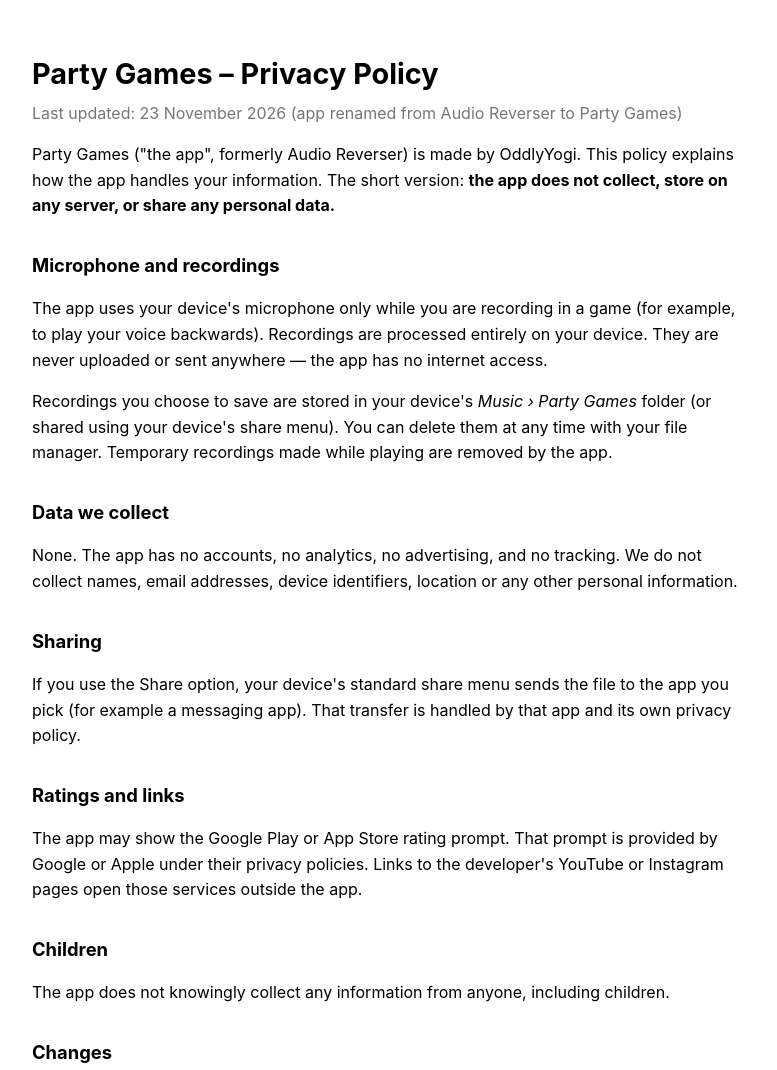
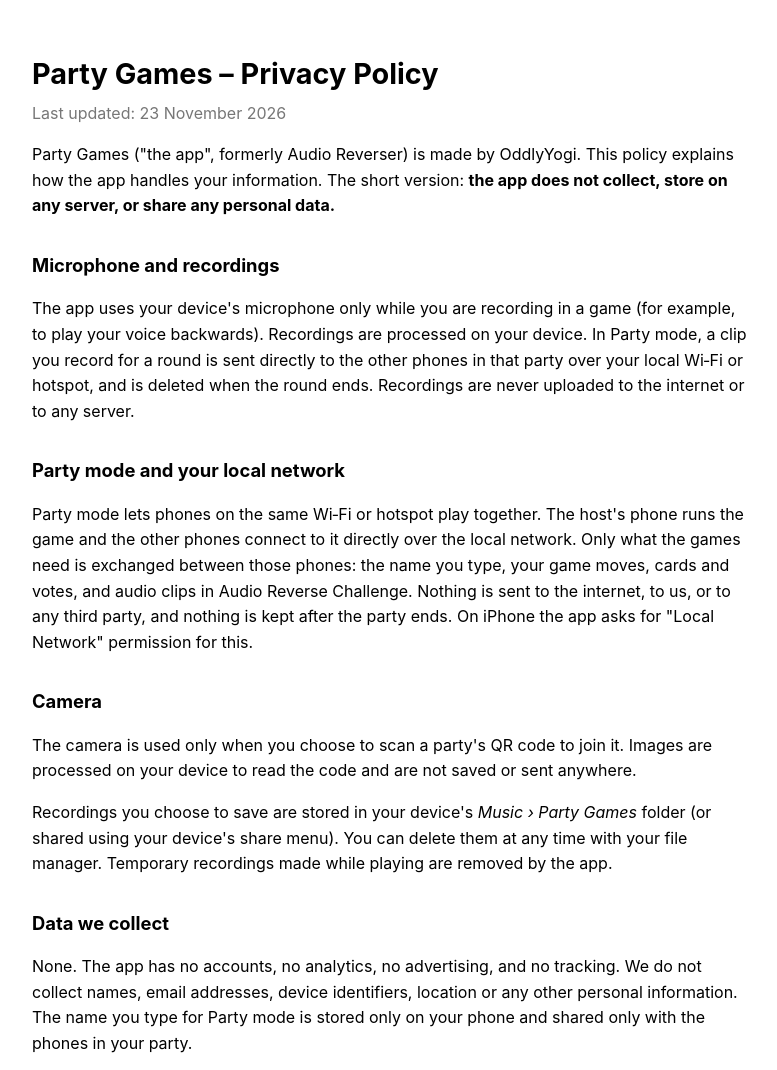
Before and after one commit to oddlyyogi/audio-reverser, a plain HTML site: page privacy-policy.html in a window 1280 px wide. Shown: the top 1070 px of the page, without its empty margins (248-1025 px from the left). Drawn offline with Linux system fonts and the light colour scheme.

Commit message:
Privacy policy: Party mode over local Wi-Fi, camera for QR codes
Co-Authored-By: Claude Opus 5.5 <noreply@anthropic.com>

```diff
--- a/privacy-policy.html
+++ b/privacy-policy.html
@@ -15,7 +15,7 @@
 </head>
 <body>
 <h1>Party Games – Privacy Policy</h1>
-<p class="updated">Last updated: 23 November 2026 (app renamed from Audio Reverser to Party Games)</p>
+<p class="updated">Last updated: 23 November 2026</p>
 
 <p>Party Games ("the app", formerly Audio Reverser) is made by OddlyYogi. This policy explains how the
 app handles your information. The short version: <strong>the app does not
@@ -23,9 +23,23 @@ collect, store on any server, or share any personal data.</strong></p>
 
 <h2>Microphone and recordings</h2>
 <p>The app uses your device's microphone only while you are recording in a
-game (for example, to play your voice backwards). Recordings are processed entirely on your
-device. They are never uploaded or sent anywhere — the app has no internet
-access.</p>
+game (for example, to play your voice backwards). Recordings are processed on your
+device. In Party mode, a clip you record for a round is sent directly to the other
+phones in that party over your local Wi‑Fi or hotspot, and is deleted when the round
+ends. Recordings are never uploaded to the internet or to any server.</p>
+
+<h2>Party mode and your local network</h2>
+<p>Party mode lets phones on the same Wi‑Fi or hotspot play together. The host's
+phone runs the game and the other phones connect to it directly over the local
+network. Only what the games need is exchanged between those phones: the name you
+type, your game moves, cards and votes, and audio clips in Audio Reverse Challenge.
+Nothing is sent to the internet, to us, or to any third party, and nothing is kept
+after the party ends. On iPhone the app asks for "Local Network" permission for this.</p>
+
+<h2>Camera</h2>
+<p>The camera is used only when you choose to scan a party's QR code to join it.
+Images are processed on your device to read the code and are not saved or sent
+anywhere.</p>
 <p>Recordings you choose to save are stored in your device's
 <em>Music › Party Games</em> folder (or shared using your device's share
 menu). You can delete them at any time with your file manager. Temporary
@@ -34,9 +48,12 @@ recordings made while playing are removed by the app.</p>
 <h2>Data we collect</h2>
 <p>None. The app has no accounts, no analytics, no advertising, and no
 tracking. We do not collect names, email addresses, device identifiers,
-location or any other personal information.</p>
+location or any other personal information. The name you type for Party mode
+is stored only on your phone and shared only with the phones in your party.</p>
 
-<h2>Sharing</h2>
+<h2>Invites and sharing</h2>
+<p>If you invite friends with a link, the link (which contains your party's local
+address and code) is shared using the app you choose, such as WhatsApp or Messages.</p>
 <p>If you use the Share option, your device's standard share menu sends the
 file to the app you pick (for example a messaging app). That transfer is
 handled by that app and its own privacy policy.</p>
```
